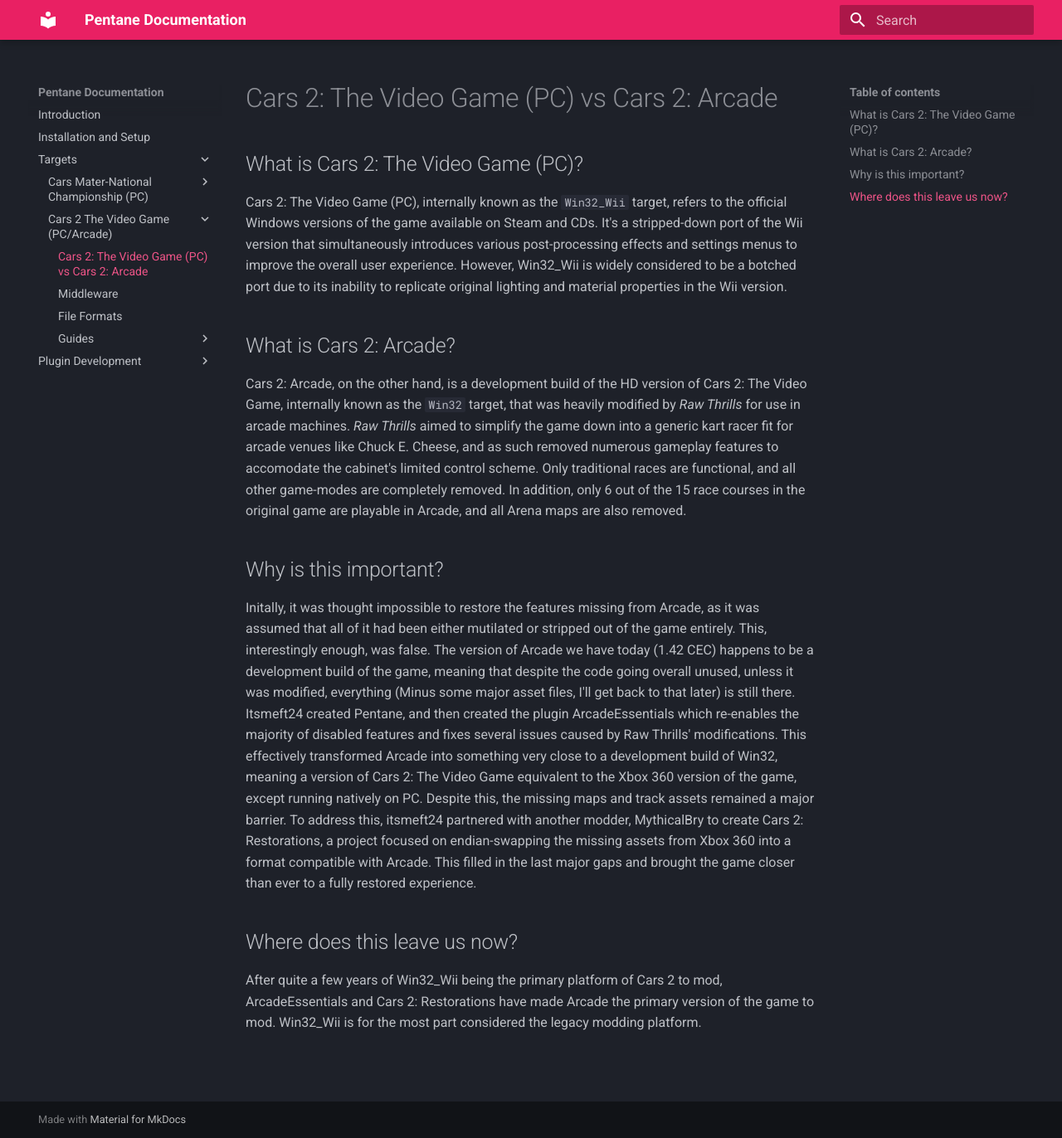
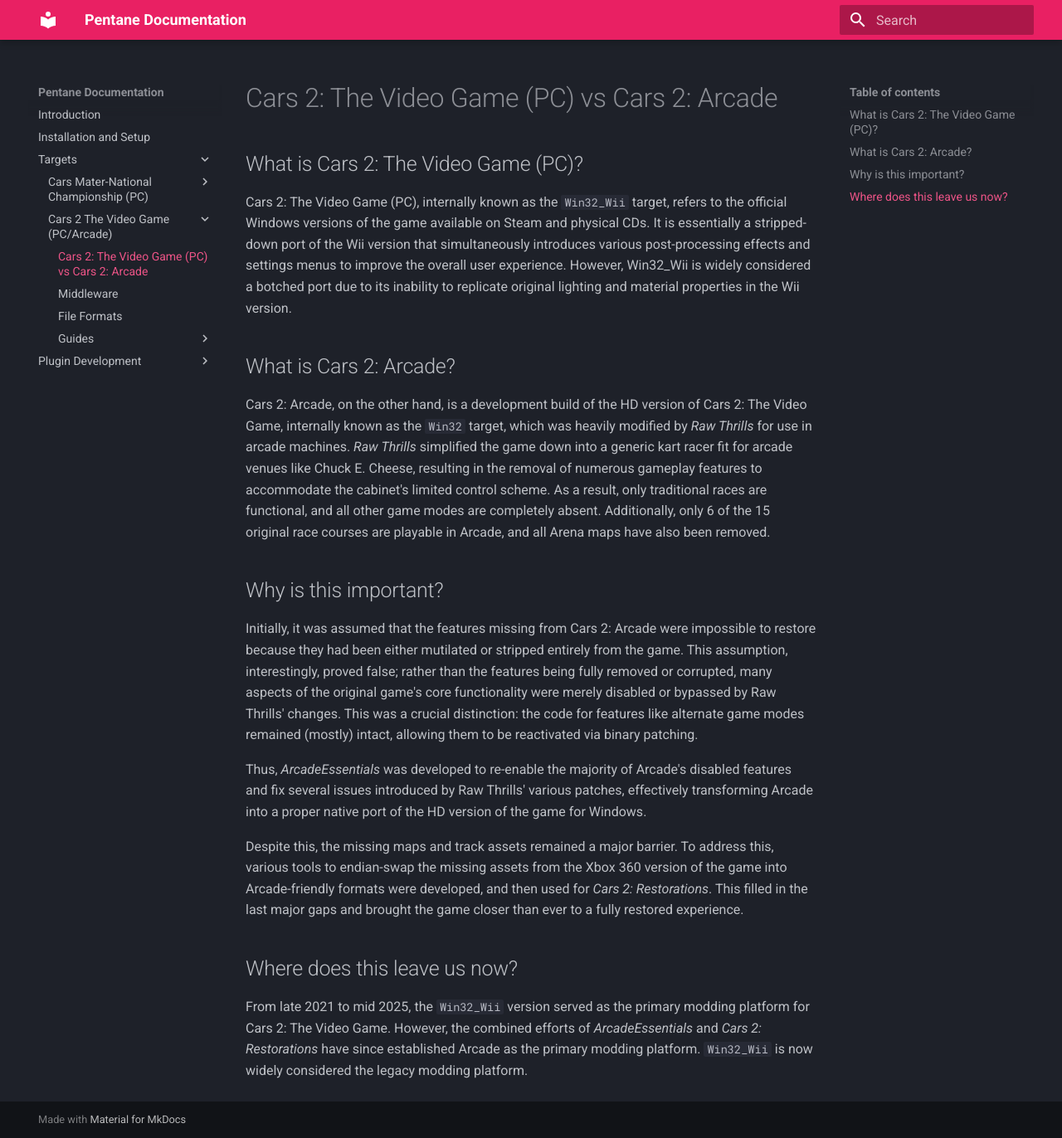
Before and after one commit to high-octane-dev/high-octane-dev.github.io, an MkDocs documentation site: the page built from docs/games/cars-2/pc-vs-arcade.md, in a window 1280 px wide and 1372 px high. Shown: the whole window at 83% size. Built offline with MkDocs 1.6.1 and Material for MkDocs 9.7.7, drawn with Linux system fonts in a browser that asks for light colours.

Commit message:
continue pc-vs-arcade rewrite

```diff
--- a/docs/games/cars-2/pc-vs-arcade.md
+++ b/docs/games/cars-2/pc-vs-arcade.md
@@ -1,16 +1,17 @@
 # Cars 2: The Video Game (PC) vs Cars 2: Arcade
 
 ## What is Cars 2: The Video Game (PC)?
-Cars 2: The Video Game (PC), internally known as the `Win32_Wii` target, refers to the official Windows versions of the game available on Steam and CDs. It's a stripped-down port of the Wii version that simultaneously introduces various post-processing effects and settings menus to improve the overall user experience. However, Win32_Wii is widely considered to be a botched port due to its inability to replicate original lighting and material properties in the Wii version.
+Cars 2: The Video Game (PC), internally known as the `Win32_Wii` target, refers to the official Windows versions of the game available on Steam and physical CDs. It is essentially a stripped-down port of the Wii version that simultaneously introduces various post-processing effects and settings menus to improve the overall user experience. However, Win32_Wii is widely considered a botched port due to its inability to replicate original lighting and material properties in the Wii version.
 
 ## What is Cars 2: Arcade?
-Cars 2: Arcade, on the other hand, is a development build of the HD version of Cars 2: The Video Game, internally known as the `Win32` target, that was heavily modified by *Raw Thrills* for use in arcade machines. *Raw Thrills* aimed to simplify the game down into a generic kart racer fit for arcade venues like Chuck E. Cheese, and as such removed numerous gameplay features to accomodate the cabinet's limited control scheme. Only traditional races are functional, and all other game-modes are completely removed. In addition, only 6 out of the 15 race courses in the original game are playable in Arcade, and all Arena maps are also removed.
+Cars 2: Arcade, on the other hand, is a development build of the HD version of Cars 2: The Video Game, internally known as the `Win32` target, which was heavily modified by *Raw Thrills* for use in arcade machines. *Raw Thrills* simplified the game down into a generic kart racer fit for arcade venues like Chuck E. Cheese, resulting in the removal of numerous gameplay features to accommodate the cabinet's limited control scheme. As a result, only traditional races are functional, and all other game modes are completely absent. Additionally, only 6 of the 15 original race courses are playable in Arcade, and all Arena maps have also been removed.
 
 ## Why is this important?
-Initally, it was thought impossible to restore the features missing from Arcade, as it was assumed that all of it had been either mutilated or stripped out of the game entirely. This, interestingly enough, was false.
-  The version of Arcade we have today (1.42 CEC) happens to be a development build of the game, meaning that despite the code going overall unused, unless it was modified, everything (Minus some major asset files, I'll get back to that later) is still there.
-  Itsmeft24 created Pentane, and then created the plugin ArcadeEssentials which re-enables the majority of disabled features and fixes several issues caused by Raw Thrills' modifications. This effectively transformed Arcade into something very close to a development build of Win32, meaning a version of Cars 2: The Video Game equivalent to the Xbox 360 version of the game, except running natively on PC.
-  Despite this, the missing maps and track assets remained a major barrier. To address this, itsmeft24 partnered with another modder, MythicalBry to create Cars 2: Restorations, a project focused on endian-swapping the missing assets from Xbox 360 into a format compatible with Arcade. This filled in the last major gaps and brought the game closer than ever to a fully restored experience.
+Initially, it was assumed that the features missing from Cars 2: Arcade were impossible to restore because they had been either mutilated or stripped entirely from the game. This assumption, interestingly, proved false; rather than the features being fully removed or corrupted, many aspects of the original game's core functionality were merely disabled or bypassed by Raw Thrills' changes. This was a crucial distinction: the code for features like alternate game modes remained (mostly) intact, allowing them to be reactivated via binary patching.
+
+Thus, *ArcadeEssentials* was developed to re-enable the majority of Arcade's disabled features and fix several issues introduced by Raw Thrills' various patches, effectively transforming Arcade into a proper native port of the HD version of the game for Windows.
+
+Despite this, the missing maps and track assets remained a major barrier. To address this, various tools to endian-swap the missing assets from the Xbox 360 version of the game into Arcade-friendly formats were developed, and then used for *Cars 2: Restorations*. This filled in the last major gaps and brought the game closer than ever to a fully restored experience.
 
 ## Where does this leave us now?
-After quite a few years of Win32_Wii being the primary platform of Cars 2 to mod, ArcadeEssentials and Cars 2: Restorations have made Arcade the primary version of the game to mod. Win32_Wii is for the most part considered the legacy modding platform.
+From late 2021 to mid 2025, the `Win32_Wii` version served as the primary modding platform for Cars 2: The Video Game. However, the combined efforts of *ArcadeEssentials* and *Cars 2: Restorations* have since established Arcade as the primary modding platform. `Win32_Wii` is now widely considered the legacy modding platform.
```
